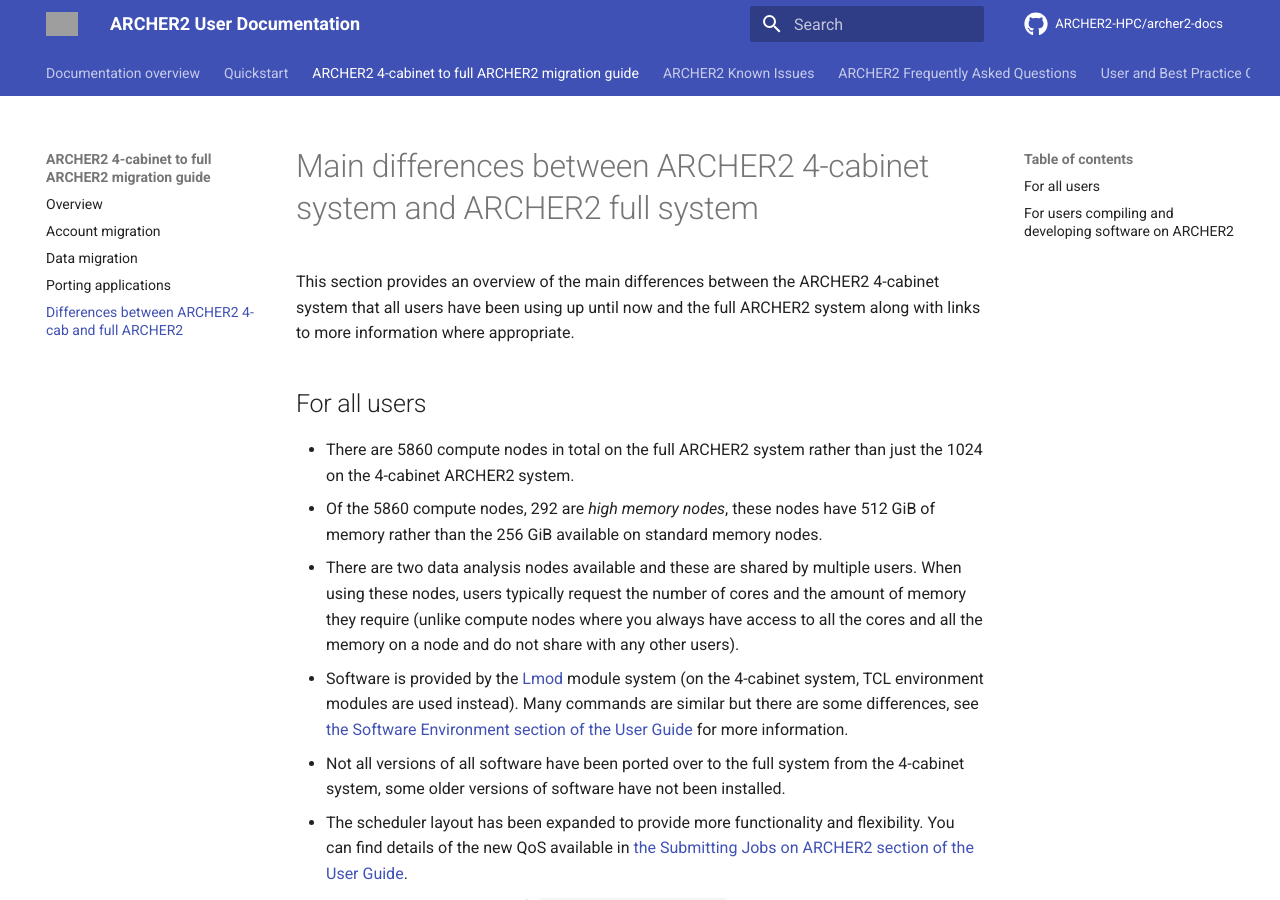
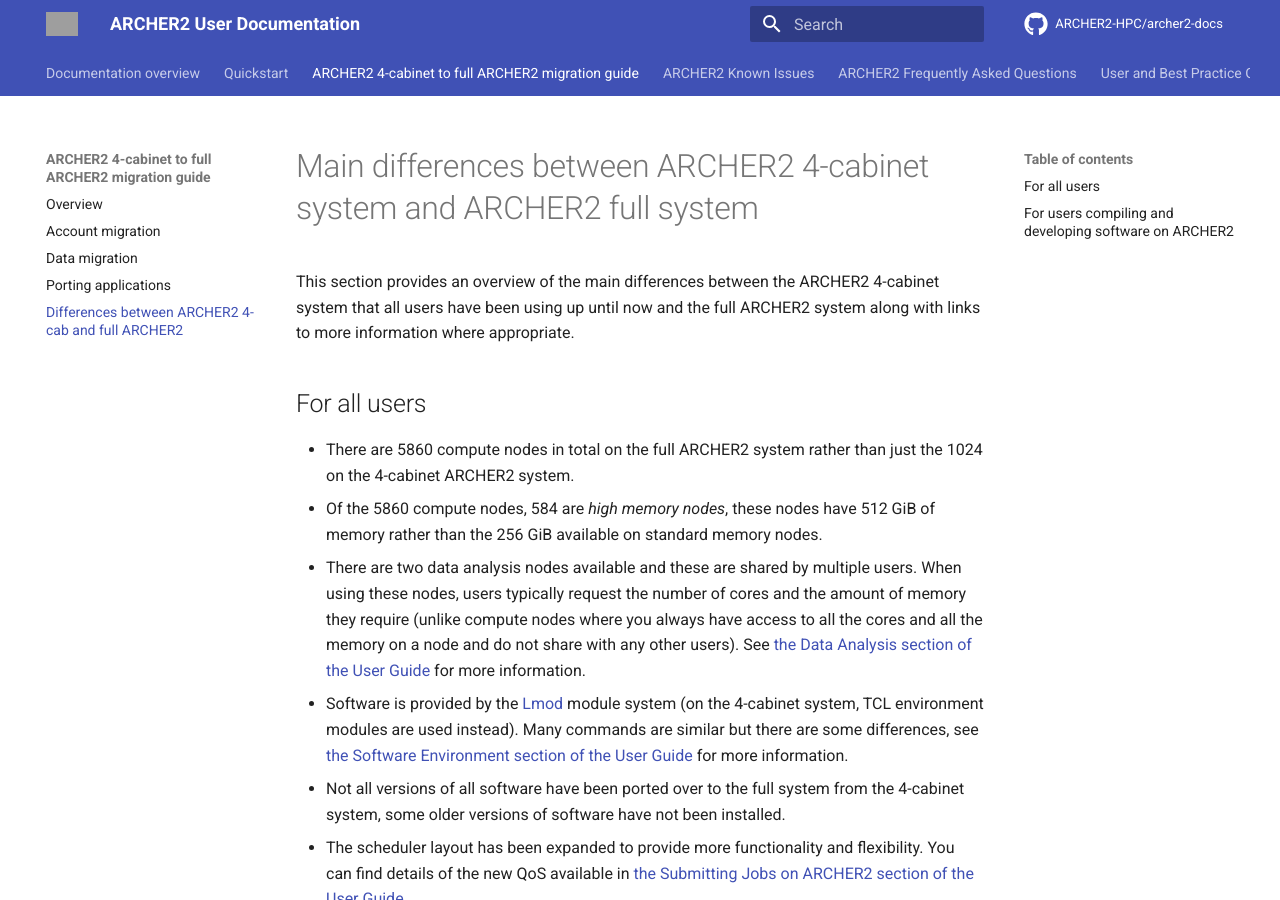
Before and after one commit to ARCHER2-HPC/archer2-docs, an MkDocs documentation site: the page built from docs/archer2-migration/archer2-differences.md, in a window 1280 px wide and 900 px high. Built offline with MkDocs 1.6.1 and Material for MkDocs 9.7.7, drawn with Linux system fonts in a browser that asks for light colours; comment, search, counter and statistics services are not loaded; grey boxes are pictures that could not be loaded.

Commit message:
Updated number of high mem nodes

```diff
--- a/docs/archer2-migration/archer2-differences.md
+++ b/docs/archer2-migration/archer2-differences.md
@@ -9,14 +9,15 @@
 
 - There are 5860 compute nodes in total on the full ARCHER2 system rather
   than just the 1024 on the 4-cabinet ARCHER2 system.
-- Of the 5860 compute nodes, 292 are *high memory nodes*, these nodes have
+- Of the 5860 compute nodes, 584 are *high memory nodes*, these nodes have
   512 GiB of memory rather than the 256 GiB available on standard memory
   nodes.
 - There are two data analysis nodes available and these are shared by multiple
   users. When using these nodes, users typically request the number of cores
   and the amount of memory they require (unlike compute nodes where you always
   have access to all the cores and all the memory on a node and do not share
-  with any other users).
+  with any other users). See [the Data Analysis section of the User Guide](../user-guide/analysis.md)
+  for more information.
 - Software is provided by the [Lmod](https://lmod.readthedocs.io/) module
   system (on the 4-cabinet system, TCL environment modules are used instead). Many
   commands are similar but there are some differences, see
```
